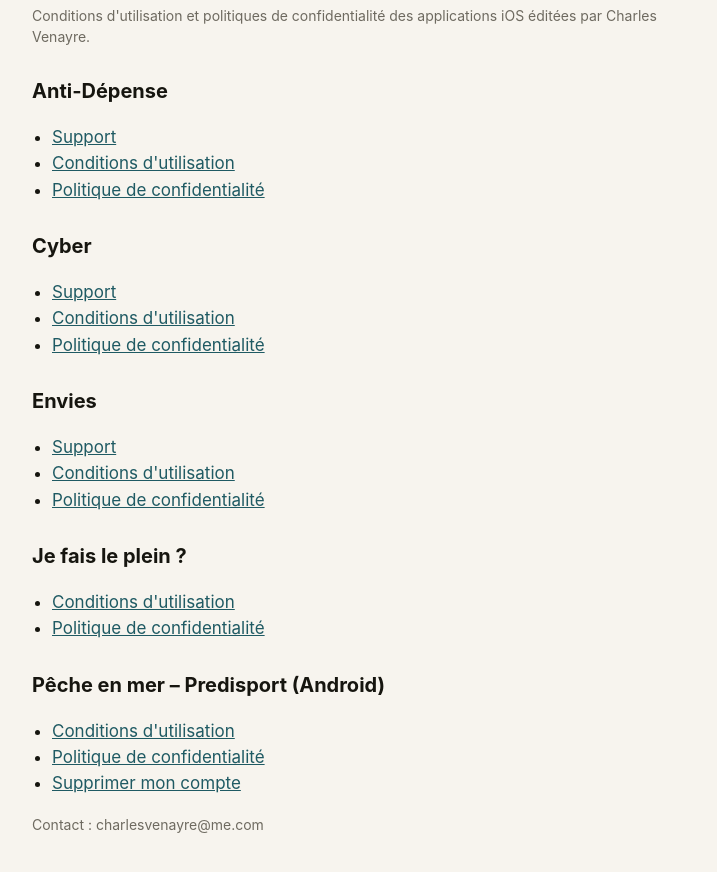
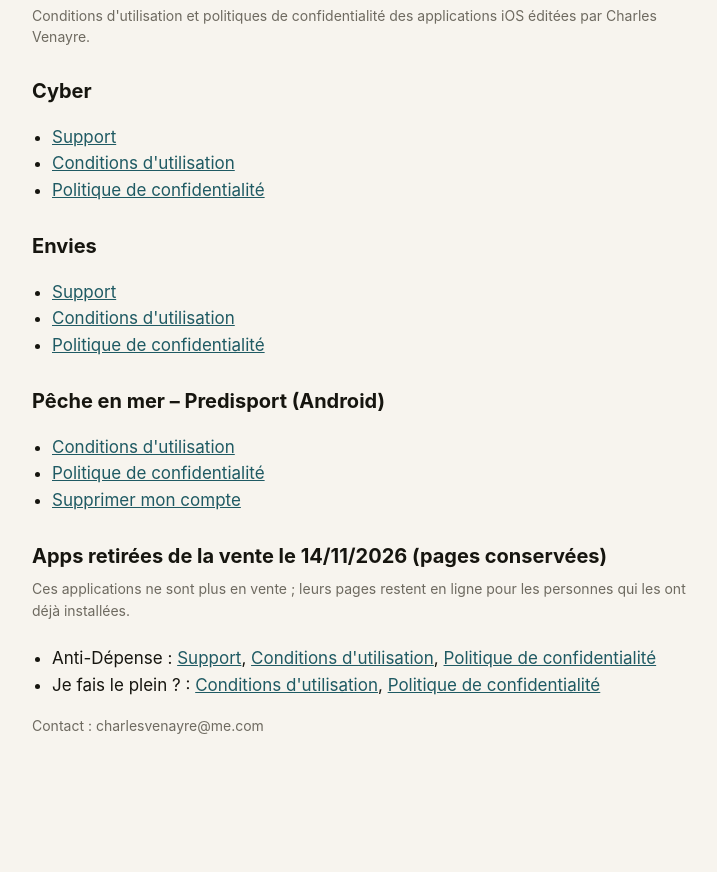
Before and after one commit to charlesven/legal, a plain HTML site: page index.html in a window 1280 px wide. Shown: the part 74-946 px from the top of the page, without its empty margins (268-985 px from the left). After the commit the page ends 899 px from the top, so only its background shows below. Drawn offline with Linux system fonts and the light colour scheme.

Commit message:
Anti-Dépense et Je fais le plein ? : section « apps retirées », pages conservées
Les deux apps sont retirées de la vente le 14/11/2026. Leurs CGU et politiques de
confidentialité restent en ligne pour les personnes qui les ont installées (un abonné
Anti-Dépense jusqu'au 04/10/2027) ; elles passent dans une section à part de l'index.

Co-Authored-By: Claude Opus 5.5 <noreply@anthropic.com>

```diff
--- a/index.html
+++ b/index.html
@@ -11,12 +11,6 @@
 <h1>Documents légaux</h1>
 <p class="meta">Conditions d'utilisation et politiques de confidentialité des applications iOS éditées par Charles Venayre.</p>
 <!-- apps:start -->
-<h2>Anti-Dépense</h2>
-<ul>
-<li><a href="antidepense/">Support</a></li>
-<li><a href="antidepense/cgu.html">Conditions d'utilisation</a></li>
-<li><a href="antidepense/confidentialite.html">Politique de confidentialité</a></li>
-</ul>
 <h2>Cyber</h2>
 <ul>
 <li><a href="cyber/">Support</a></li>
@@ -29,11 +23,6 @@
 <li><a href="envie/cgu.html">Conditions d'utilisation</a></li>
 <li><a href="envie/confidentialite.html">Politique de confidentialité</a></li>
 </ul>
-<h2>Je fais le plein ?</h2>
-<ul>
-<li><a href="carburant/cgu.html">Conditions d'utilisation</a></li>
-<li><a href="carburant/confidentialite.html">Politique de confidentialité</a></li>
-</ul>
 <h2>Pêche en mer – Predisport (Android)</h2>
 <ul>
 <li><a href="predisport/cgu-android.html">Conditions d'utilisation</a></li>
@@ -41,6 +30,14 @@
 <li><a href="predisport/suppression-compte.html">Supprimer mon compte</a></li>
 </ul>
 <!-- apps:end -->
+<!-- retirees:start -->
+<h2>Apps retirées de la vente le 14/11/2026 (pages conservées)</h2>
+<p class="meta">Ces applications ne sont plus en vente ; leurs pages restent en ligne pour les personnes qui les ont déjà installées.</p>
+<ul>
+<li>Anti-Dépense : <a href="antidepense/">Support</a>, <a href="antidepense/cgu.html">Conditions d'utilisation</a>, <a href="antidepense/confidentialite.html">Politique de confidentialité</a></li>
+<li>Je fais le plein ? : <a href="carburant/cgu.html">Conditions d'utilisation</a>, <a href="carburant/confidentialite.html">Politique de confidentialité</a></li>
+</ul>
+<!-- retirees:end -->
 <p class="meta">Contact : charlesvenayre@me.com</p>
 </main>
 </body>
```
Also changed, not shown: 1 other file.
